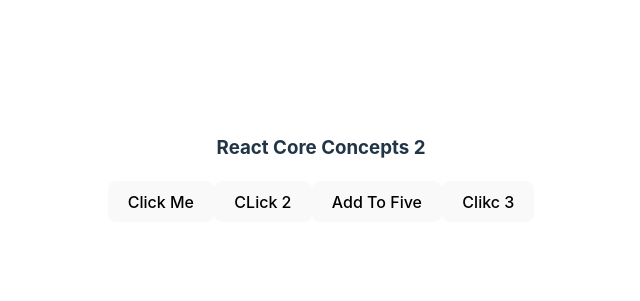
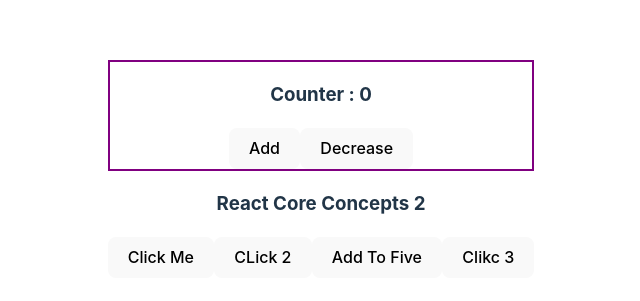
Before and after one commit to Arif-Islam21/learning-react-with-pHero, a React (Vite) app: page / in a window 1280 px wide. Shown: the part 231-532 px from the top of the page, without its empty margins (319-959 px from the left). Built offline with nearby package versions, Linux system fonts and the light colour scheme.

Commit message:
learning about react state

```diff
--- a/src/App.jsx
+++ b/src/App.jsx
@@ -2,6 +2,7 @@
 // import reactLogo from "./assets/react.svg";
 // import viteLogo from "/vite.svg";
 import "./App.css";
+import Counter from "./Counter";
 
 function App() {
   function handleClick() {
@@ -16,6 +17,7 @@
 
   return (
     <>
+      <Counter></Counter>
       <h3>React Core Concepts 2</h3>
       <button onClick={handleClick}>Click Me</button>
       <button onClick={handleClick2}>CLick 2</button>
--- /dev/null
+++ b/src/Counter.jsx
@@ -0,0 +1,22 @@
+import { useState } from "react";
+
+export default function Counter() {
+  const [count, setCount] = useState(0);
+
+  function addValue() {
+    const newCount = count + 1;
+    setCount(newCount);
+  }
+
+  const decrease = () => {
+    const newCount = count - 1;
+    setCount(newCount);
+  };
+  return (
+    <div style={{ border: "2px solid purple" }}>
+      <h3>Counter : {count}</h3>
+      <button onClick={addValue}>Add</button>
+      <button onClick={decrease}>Decrease</button>
+    </div>
+  );
+}
```
